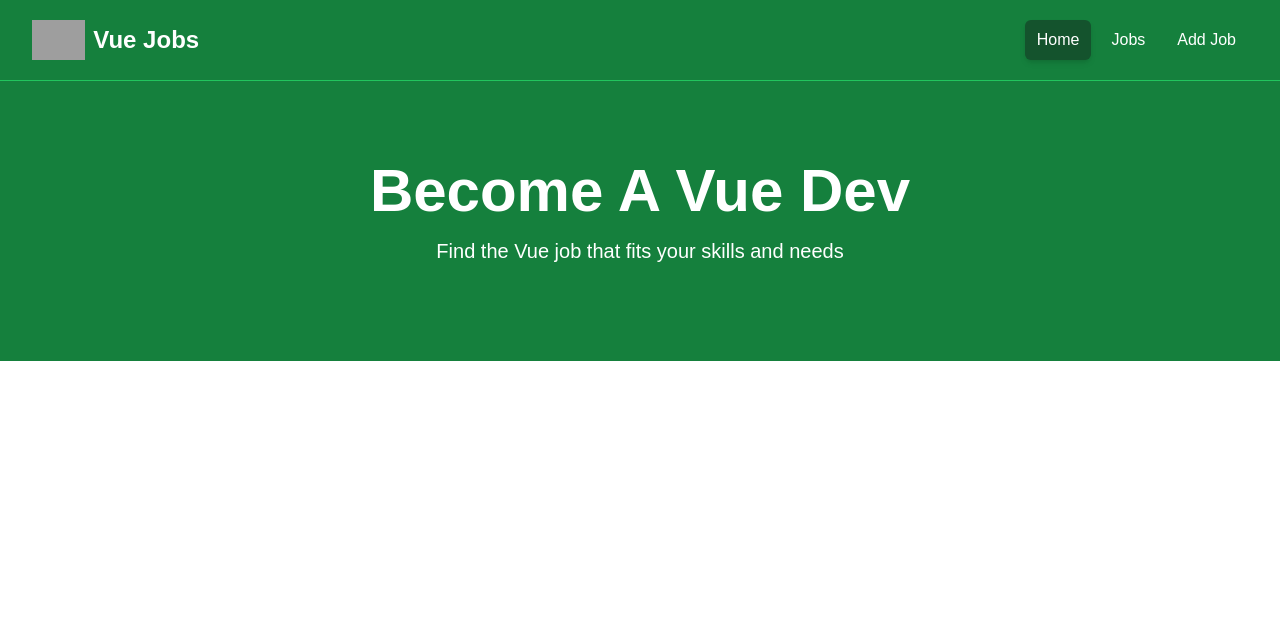
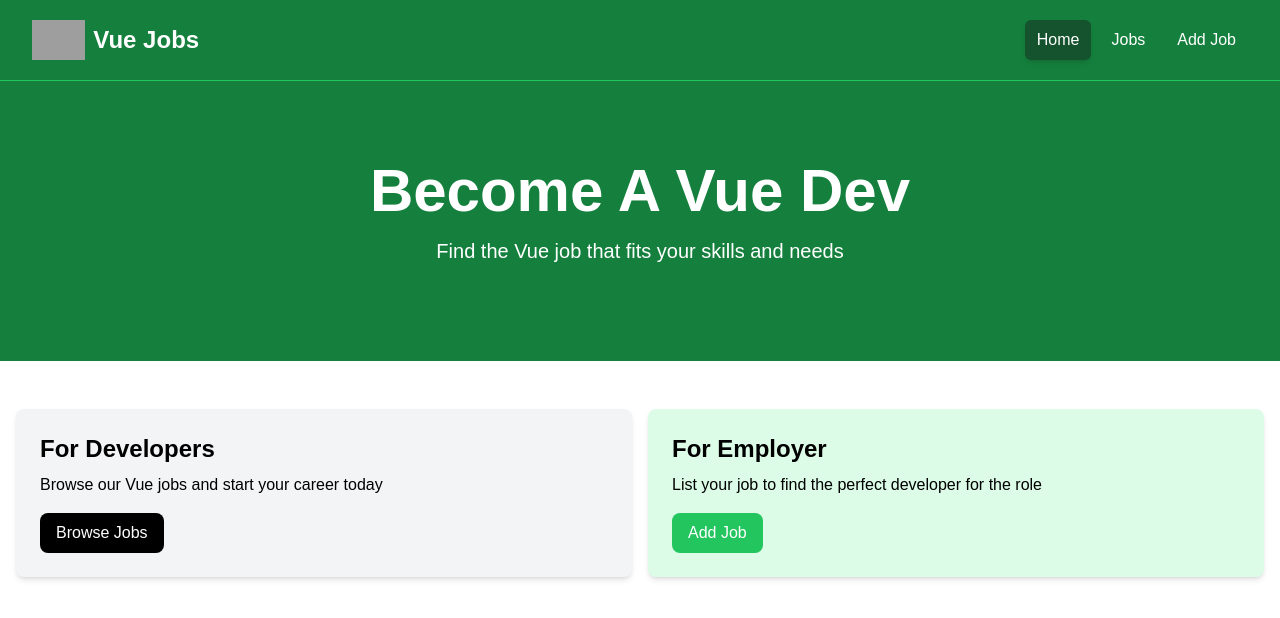
Before and after one commit to Kashef-ir/Vue-work, a Vue app: page / in a window 1280 px wide. Shown: the top 618 px of the page. Built offline with nearby package versions, Linux system fonts and the light colour scheme; grey boxes are pictures that could not be loaded.

Commit message:
Add Cards

```diff
--- a/src/App.vue
+++ b/src/App.vue
@@ -1,6 +1,7 @@
 <script setup>
 import Navbar from "@/components/Navbar.vue";
 import Hero from "@/components/Hero.vue";
+import HomeCards from "@/components/HomeCards.vue";
 
 const navbarItems = [
   { label: "Home", href: "index.html", active: true },
@@ -15,6 +16,7 @@
     title="Become A Vue Dev"
     subtitle="Find the Vue job that fits your skills and needs"
   />
+  <HomeCards />
 </template>
 
 <style scoped></style>
--- /dev/null
+++ b/src/components/Card.vue
@@ -0,0 +1,15 @@
+<script setup>
+  import {defineProps} from "vue"
+  defineProps({
+    bg: {
+      type: String,
+      default: "bg-gray-100"
+    }
+  })
+</script>
+
+<template>
+  <div :class="`${bg} p-6 rounded-lg shadow-md`">
+    <slot></slot>
+  </div>
+</template>
--- /dev/null
+++ b/src/components/HomeCards.vue
@@ -0,0 +1,36 @@
+<script setup>
+  import Card from "@/components/Card.vue"
+</script>
+
+<template>
+  <section class="py-4">
+      <div class="container-xl lg:container m-auto">
+        <div class="grid grid-cols-1 md:grid-cols-2 gap-4 p-4 rounded-lg">
+          <Card>
+            <h2 class="text-2xl font-bold">For Developers</h2>
+            <p class="mt-2 mb-4">
+              Browse our Vue jobs and start your career today
+            </p>
+            <a
+              href="jobs.html"
+              class="inline-block bg-black text-white rounded-lg px-4 py-2 hover:bg-gray-700"
+            >
+              Browse Jobs
+            </a>
+          </Card>
+          <Card bg = "bg-green-100">
+            <h2 class="text-2xl font-bold">For Employer</h2>
+            <p class="mt-2 mb-4">
+              List your job to find the perfect developer for the role
+            </p>
+            <a
+              href="add-job.html"
+              class="inline-block bg-green-500 text-white rounded-lg px-4 py-2 hover:bg-green-600"
+            >
+              Add Job
+            </a>
+          </Card>
+        </div>
+      </div>
+    </section>
+</template>
```
